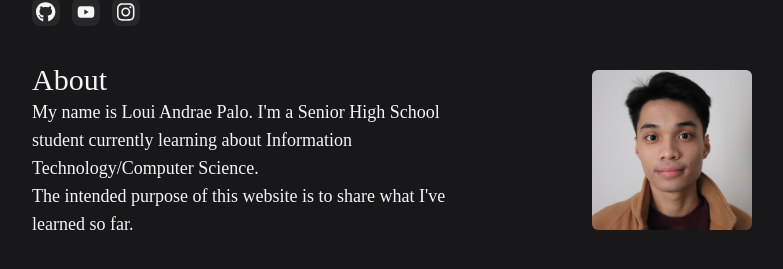
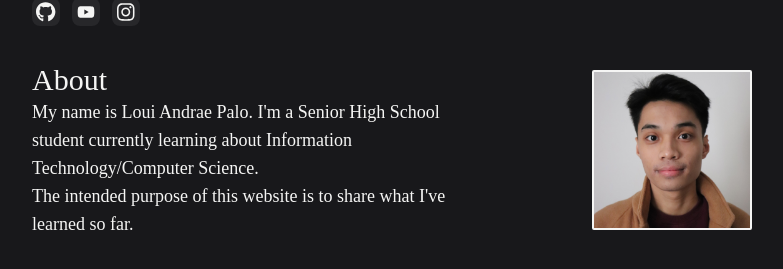
Before and after one commit to palo-landrae/landrae.dev, a Next.js app: page / in a window 1280 px wide. Shown: the part 278-547 px from the top of the page, without its empty margins (248-1031 px from the left). Built offline with nearby package versions, Linux system fonts and the light colour scheme; what @lyket/react would draw is missing.

Commit message:
:grey_question: avif/webp format

```diff
--- a/next.config.js
+++ b/next.config.js
@@ -6,6 +6,7 @@ const nextConfig = {
 module.exports = {
   nextConfig,
   images: {
+    formats: ["image/avif", "image/webp"],
     domains: ["images.unsplash.com"],
   },
   pageExtensions: ["mdx", "md", "jsx", "js", "tsx", "ts"],
--- a/pages/index.tsx
+++ b/pages/index.tsx
@@ -42,7 +42,7 @@ const Home: NextPage = () => {
               learned so far.
             </p>
           </div>
-          <div className="w-40 h-40 rounded-md overflow-hidden relative mx-auto md:mx-0 mt-4 md:my-auto">
+          <div className="w-40 h-40 rounded-sm border-2 border-current self-center overflow-hidden relative mx-auto md:mx-0 mt-5 md:mt-0">
             <Image
               alt="Blog post image"
               src="/images/profile.jpg"
```
